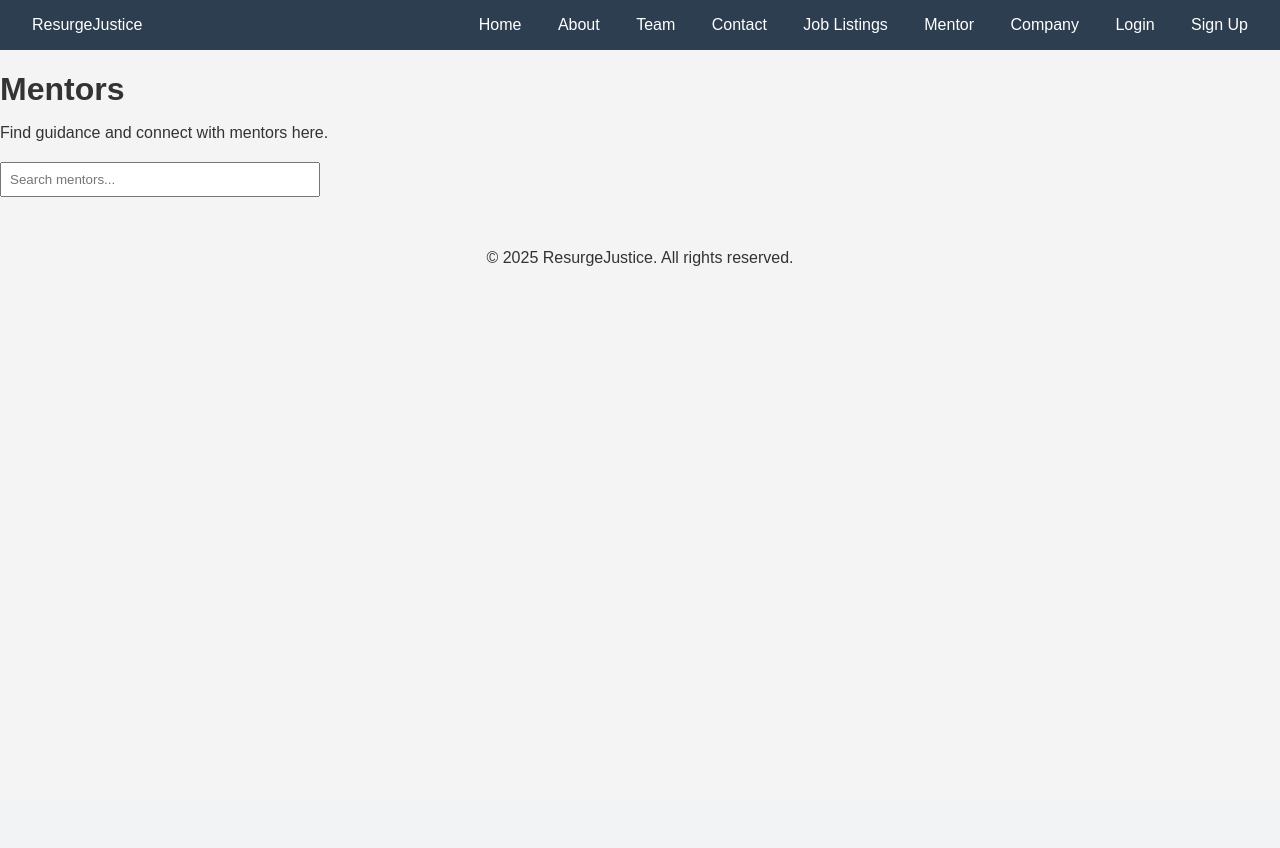
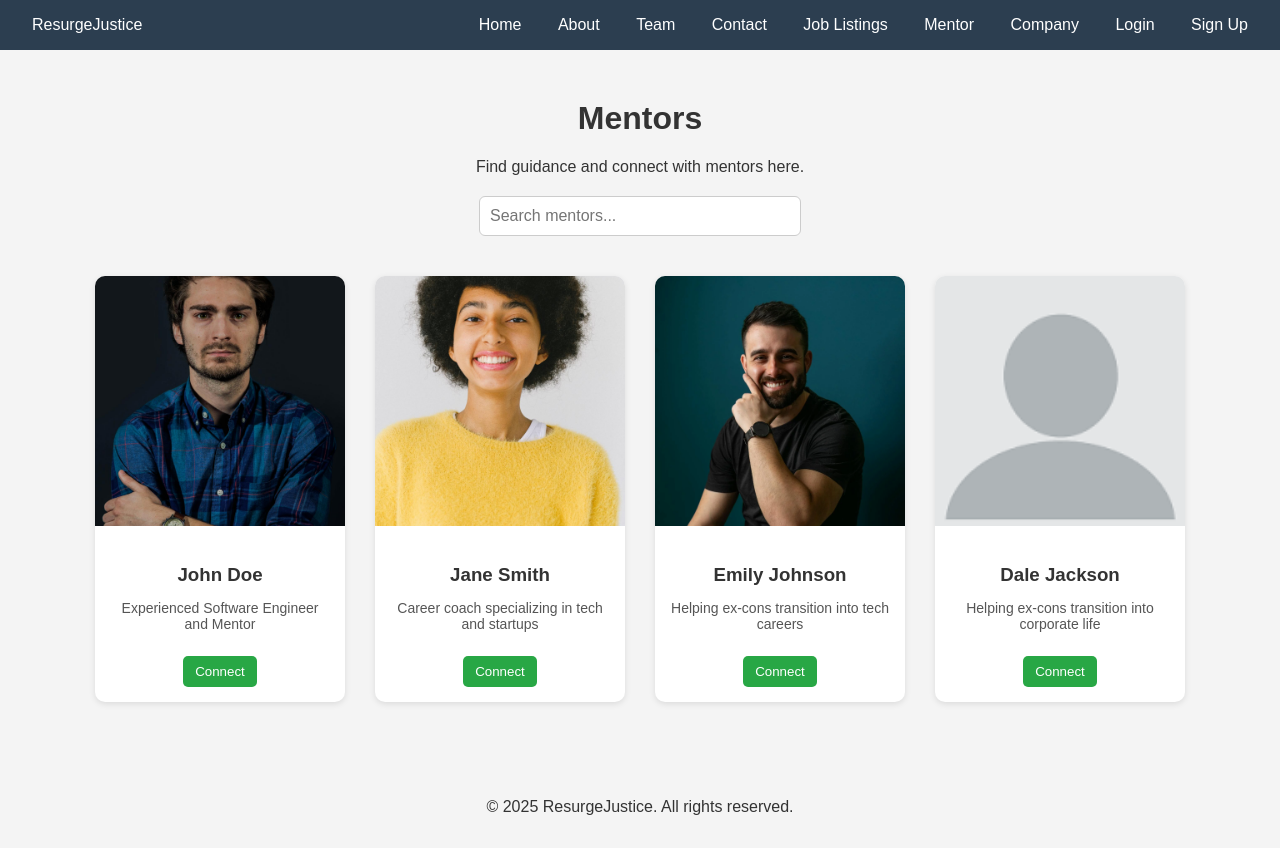
Before and after one commit to Noobswag2/resurgejustice, a Django app: template core/templates/mentor.html in a window 1280 px wide. Before the commit the page ends 266 px from the top, so only its background shows below. Run offline with Django 5.2, Linux system fonts and the light colour scheme; the template is opened without the code that fills it, so the values that code supplies are empty.

Commit message:
Finished spacing and layout cleanup for profile, mentor, and company pages

```diff
--- a/core/templates/company.html
+++ b/core/templates/company.html
@@ -1,6 +1,10 @@
 {% extends 'base.html' %}
 
 {% block content %}
+<div style="max-width: 900px; margin: 60px auto 80px auto; padding: 0 20px; text-align: center;">
   <h1>Company Page</h1>
-  <p>This section will display information related to companies supporting ResurgeJustice.</p>
+  <p style="font-size: 16px; margin-top: 20px;">
+    This section will display information related to companies supporting ResurgeJustice.
+  </p>
+</div>
 {% endblock %}
--- a/core/templates/mentor.html
+++ b/core/templates/mentor.html
@@ -2,42 +2,71 @@
 {% load static %}
 
 {% block content %}
-<h1 style="font-size: 2rem; margin-bottom: 10px;">Mentors</h1>
-<p style="margin-bottom: 20px;">Find guidance and connect with mentors here.</p>
+<div style="max-width: 1200px; margin: 50px auto; padding: 0 20px;">
 
-<input type="text" id="searchInput" placeholder="Search mentors..." onkeyup="searchMentors()" style="margin-bottom: 20px; padding: 8px; width: 300px;">
+  <h1 style="text-align: center;">Mentors</h1>
+  <p style="text-align: center; margin-bottom: 20px;">
+    Find guidance and connect with mentors here.
+  </p>
 
-<div style="display: grid; grid-template-columns: repeat(auto-fit, minmax(250px, 1fr)); gap: 20px;">
-  {% for mentor in mentors %}
+  <div style="text-align: center; margin-bottom: 40px;">
+    <input type="text" placeholder="Search mentors..." style="
+      width: 300px;
+      padding: 10px;
+      font-size: 16px;
+      border: 1px solid #ccc;
+      border-radius: 6px;
+    ">
+  </div>
 
-    <div class="mentor-card" style="background-color: #fff; border: 1px solid #eee; border-radius: 12px; overflow: hidden; box-shadow: 0 2px 6px rgba(0,0,0,0.05);">
-      <img src="{% static 'images/' %}{{ mentor.image }}" alt="{{ mentor.name }}" style="width: 100%; height: 200px; object-fit: contain; background-color: #f9f9f9;">
-      <h3>{{ mentor.name }}</h3>
-      <p>{{ mentor.description }}</p>
-      <button style="margin-top: 10px; background-color: #4CAF50; color: white; border: none; padding: 10px 16px; border-radius: 6px; cursor: pointer;">
-        Connect
-      </button>
+  <div style="
+    display: flex;
+    flex-wrap: wrap;
+    justify-content: center;
+    gap: 30px;
+    margin-bottom: 80px;
+  ">
+
+    <!-- John Doe -->
+    <div style="width: 250px; background: #fff; border-radius: 10px; box-shadow: 0 2px 6px rgba(0,0,0,0.1); overflow: hidden; text-align: center;">
+      <img src="{% static 'images/mentor1.jpeg' %}" alt="John Doe" style="width: 100%; height: 250px; object-fit: cover;">
+      <div style="padding: 15px;">
+        <h3 style="margin-bottom: 6px;">John Doe</h3>
+        <p style="font-size: 14px; color: #555;">Experienced Software Engineer and Mentor</p>
+        <button style="margin-top: 10px; background-color: #28a745; color: white; border: none; padding: 8px 12px; border-radius: 5px; cursor: pointer;">Connect</button>
+      </div>
     </div>
-  {% endfor %}
+
+    <!-- Jane Smith -->
+    <div style="width: 250px; background: #fff; border-radius: 10px; box-shadow: 0 2px 6px rgba(0,0,0,0.1); overflow: hidden; text-align: center;">
+      <img src="{% static 'images/mentor2.jpeg' %}" alt="Jane Smith" style="width: 100%; height: 250px; object-fit: cover;">
+      <div style="padding: 15px;">
+        <h3 style="margin-bottom: 6px;">Jane Smith</h3>
+        <p style="font-size: 14px; color: #555;">Career coach specializing in tech and startups</p>
+        <button style="margin-top: 10px; background-color: #28a745; color: white; border: none; padding: 8px 12px; border-radius: 5px; cursor: pointer;">Connect</button>
+      </div>
+    </div>
+
+    <!-- Emily Johnson -->
+    <div style="width: 250px; background: #fff; border-radius: 10px; box-shadow: 0 2px 6px rgba(0,0,0,0.1); overflow: hidden; text-align: center;">
+      <img src="{% static 'images/mentor3.webp' %}" alt="Emily Johnson" style="width: 100%; height: 250px; object-fit: cover;">
+      <div style="padding: 15px;">
+        <h3 style="margin-bottom: 6px;">Emily Johnson</h3>
+        <p style="font-size: 14px; color: #555;">Helping ex-cons transition into tech careers</p>
+        <button style="margin-top: 10px; background-color: #28a745; color: white; border: none; padding: 8px 12px; border-radius: 5px; cursor: pointer;">Connect</button>
+      </div>
+    </div>
+
+    <!-- Dale Jackson -->
+    <div style="width: 250px; background: #fff; border-radius: 10px; box-shadow: 0 2px 6px rgba(0,0,0,0.1); overflow: hidden; text-align: center;">
+      <img src="{% static 'images/default.png' %}" alt="Dale Jackson" style="width: 100%; height: 250px; object-fit: cover;">
+      <div style="padding: 15px;">
+        <h3 style="margin-bottom: 6px;">Dale Jackson</h3>
+        <p style="font-size: 14px; color: #555;">Helping ex-cons transition into corporate life</p>
+        <button style="margin-top: 10px; background-color: #28a745; color: white; border: none; padding: 8px 12px; border-radius: 5px; cursor: pointer;">Connect</button>
+      </div>
+    </div>
+
+  </div>
 </div>
-
-<script>
-function searchMentors() {
-  var input, filter, cards, card, i, txtValue;
-  input = document.getElementById('searchInput');
-  filter = input.value.toUpperCase();
-  cards = document.getElementsByClassName('mentor-card');
-
-  for (i = 0; i < cards.length; i++) {
-    card = cards[i];
-    txtValue = card.textContent || card.innerText;
-    if (txtValue.toUpperCase().indexOf(filter) > -1) {
-      card.style.display = "";
-    } else {
-      card.style.display = "none";
-    }
-  }
-}
-</script>
-
 {% endblock %}
```
Also changed, not shown: 4 other files.
